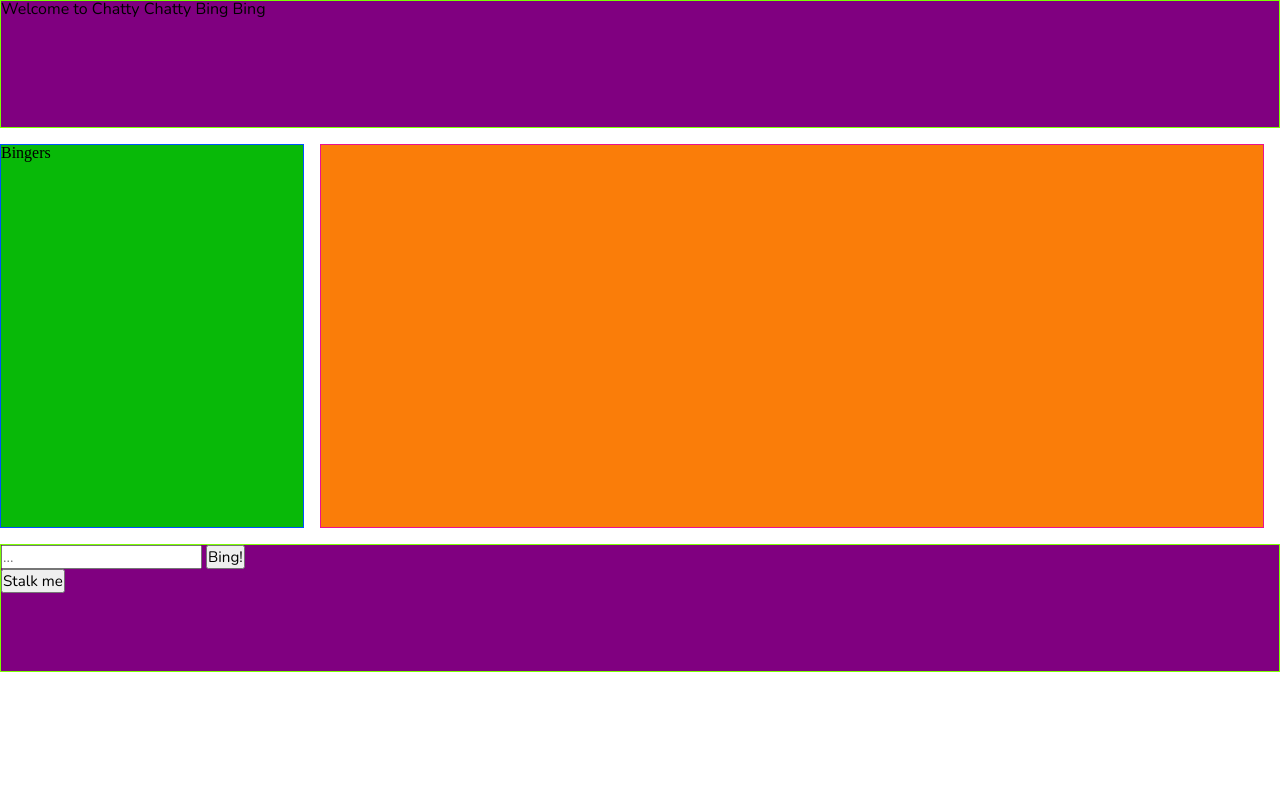
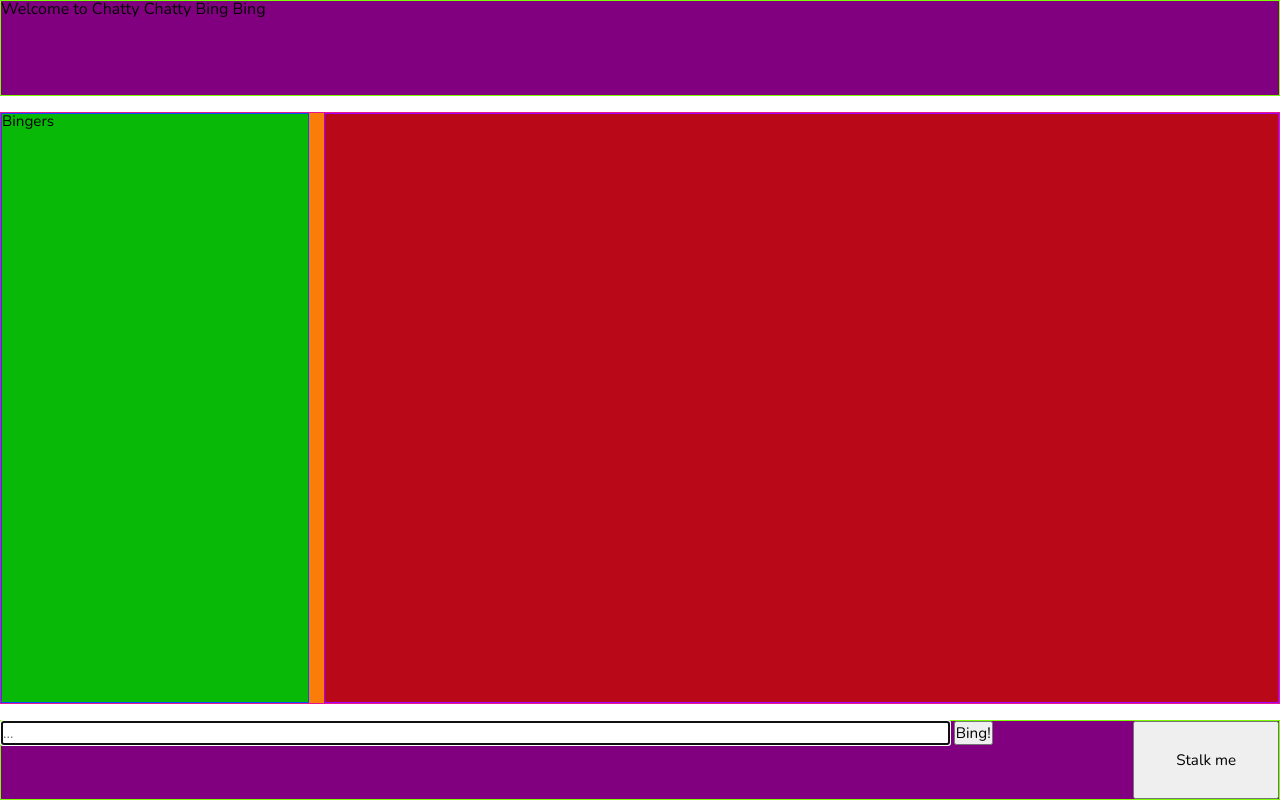
Before and after one commit to ihatetoast/chat_app, a website: page public/index.html in a window 1280 px wide. Drawn offline with nearby package versions, Linux system fonts and the light colour scheme; no server answers.

Commit message:
btn disabled while fetching. text lets user know. some rough css grid for sticky footer.

```diff
--- a/public/index.html
+++ b/public/index.html
@@ -12,14 +12,25 @@
 
   <body class="site">
     <header><h1>Welcome to Chatty Chatty Bing Bing</h1></header>
-    <aside><h2>Bingers</h2></aside>
-    <main><ul id="messages-list"></ul></main>
+    <main>
+      <aside>
+        <h2>Bingers</h2>
+        <div id="usersOnline" class="binger-list"></div>
+      </aside>
+      <section><ul id="messages-list"></ul></section>
+    </main>
     <footer>
       <form id="chat-form">
-        <input name="message" type="text" placeholder="... " />
-        <button>Bing!</button>
+        <input
+          name="message"
+          type="text"
+          placeholder="... "
+          autofocus
+          autocomplete="off"
+        />
+        <button class="btn form-btn">Bing!</button>
       </form>
-      <button id="sendGeoLoc">Stalk me</button>
+      <button class="btn geoLog-btn" id="sendGeoLoc">Stalk me</button>
     </footer>
 
     <script src="/socket.io/socket.io.js"></script>
--- a/public/scripts/index.js
+++ b/public/scripts/index.js
@@ -33,15 +33,16 @@ socket.on('createGeoLocMessage', function(geoMsg) {
 /************************************** */
 $('#chat-form').on('submit', function(e) {
   e.preventDefault();
+  const messageField = $('[name=message]');
   //call socket.emit
   socket.emit(
     'createNewMessage',
     {
       from: 'Anonymous Binger',
-      text: $('[name=message]').val()
+      text: messageField.val()
     },
     function(data) {
-      console.log(data);
+      messageField.val('');
     }
   );
 });
@@ -58,16 +59,19 @@ geoLocBtn.on('click', function() {
       `Honestly. it's ${new Date().getFullYear()}. Update your bloody browser, you sandworm. Because you are on grandpa's computer, your browser does not support geolocation.`
     );
   }
+  geoLocBtn.attr('disabled', 'disabled').text('Big brother looking...');
   navigator.geolocation.getCurrentPosition(
     function(pos) {
       // console.log(`Lat: ${pos.coords.latitude}
       // Lon: ${pos.coords.longitude}`);
+      geoLocBtn.removeAttr('disabled').text('Stalk me');
       socket.emit('sendGeoLocation', {
         lat: pos.coords.latitude,
         long: pos.coords.longitude
       });
     },
     function(err) {
+      geoLocBtn.removeAttr('disabled').text('Stalk me');
       alert('Unable to fetch location.');
     }
   );
--- a/public/styles/styles.scss
+++ b/public/styles/styles.scss
@@ -11,7 +11,9 @@
   font-weight: 300;
   font-size: 0.95rem;
 }
-
+html {
+  height: 100%;
+}
 ul,
 li {
   list-style-position: inside;
@@ -31,7 +33,7 @@ li {
   border: 1px solid $bc;
   background-color: $bgc;
 }
-// ugly styles for finding my bits and bobs:
+// START ugly styles for finding my bits and bobs:
 header,
 footer {
   @include findMe(rgb(123, 255, 0), #800080);
@@ -42,30 +44,54 @@ main {
 aside {
   @include findMe(#0051ff, #08b908);
 }
+section {
+  @include findMe(#a100ff, #b90817);
+}
+// END ugly styles for finding my bits and bobs
 
-//grid
+// GRID YOUR LOINS GRID YOUR LOINS GRID YOUR LOINS
+// GRID YOUR LOINS GRID YOUR LOINS GRID YOUR LOINS
+// GRID YOUR LOINS GRID YOUR LOINS GRID YOUR LOINS
 .site {
   display: grid;
   grid-template-columns: repeat(4, 1fr);
-  grid-template-rows: 10vw 30vw 10vw;
+  grid-template-rows: 6rem 1fr 5rem;
+  grid-template-areas:
+    'header'
+    'main'
+    'footer';
+  grid-gap: 1em;
+  height: 100%;
+}
+header {
+  grid-area: header;
+}
+
+main {
+  grid-area: main;
+  display: grid;
+  grid-template-columns: repeat(4, 1fr);
+  // grid-template-rows: 4rem 1fr; // for mobile
   grid-gap: 1em;
 }
+section {
+  grid-column: 2 / span 3;
+}
+
+footer {
+  grid-area: footer;
+  display: grid;
+  grid-template-columns: repeat(8, 1fr);
+  grid-gap: 1em;
+}
+form {
+  grid-column: 1 / span 7;
+}
+input {
+  width: 85%;
+}
 header,
+main,
 footer {
   grid-column: 1 / span 5;
 }
-
-main,
-aside {
-  grid-column: 1 / span 5;
-}
-
-@media (min-width: 700px) {
-  main {
-    grid-column: span 3;
-  }
-
-  aside {
-    grid-column: 1 / span 1;
-  }
-}
--- a/server/server.js
+++ b/server/server.js
@@ -33,7 +33,7 @@ io.on('connection', socket => {
   socket.on('createNewMessage', (msg, cb) => {
     console.log('createNewMessage received from client', msg);
     io.emit('createNewMessage', generateMessage(msg.from, msg.text));
-    cb("server says, 'yo. got it.'");
+    cb();
   });
 
   socket.on('sendGeoLocation', coords => {
```
Also changed, not shown: public/styles/styles.css, 1 other file.
